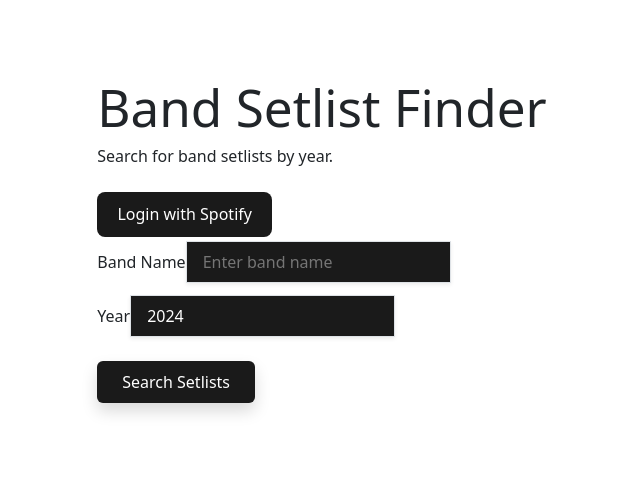
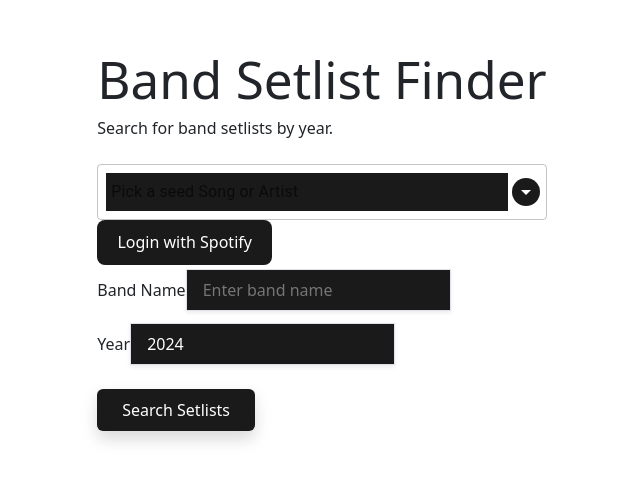
Before and after one commit to MichaelNorton1/setlistPlaylist, a React (Vite) app: page / in a window 1280 px wide. Shown: the part 147-628 px from the top of the page, without its empty margins (318-958 px from the left). Built offline with nearby package versions, Linux system fonts and the light colour scheme.

Commit message:
search test

```diff
--- a/src/App.jsx
+++ b/src/App.jsx
@@ -3,6 +3,7 @@ import axios from "axios";
 import AddToPlaylist from "./components/AddToPlaylist.jsx";
 import Spinner from "react-bootstrap/Spinner";
 import logErrorToServer from "./logErrorToServer.js";
+import SearchBar from "./components/SearchBar.jsx";
 
 function App() {
     const [band, setBand] = useState("");
@@ -70,6 +71,7 @@ function App() {
                 <h1 className="text-2xl font-bold">Band Setlist Finder</h1>
                 <p className="text-gray-600">Search for band setlists by year.</p>
             </header>
+            <SearchBar></SearchBar>
 
             <section className="mb-6">
                 {!sessionStorage.getItem("accessToken") && !accessToken ? (
--- /dev/null
+++ b/src/components/SearchBar.jsx
@@ -0,0 +1,85 @@
+import React, { useState } from 'react'
+import Autocomplete from '@mui/material/Autocomplete';
+import TextField from '@mui/material/TextField';
+
+
+/*
+ * Search.js is responsible for the dynamic search bar
+ */
+function SearchBar() {
+    const [accessToken, setAccessToken] = useState(sessionStorage.getItem("accessToken"));
+    const headers = {
+        'Content-Type': 'application/json',
+        'Accept': 'application/json',
+        'Authorization': `Bearer ${accessToken}`
+    }
+
+    const [options, setOptions] = useState([])
+
+    function updateOptions(event, value, reason) {
+        if (value && value !== '') {
+            fetch(`https://api.spotify.com/v1/search?q=${value.split(' ').join('%20')}&type=track,artist&limit=5`, { headers })
+                .then(response => response.json())
+                .then(
+                    (result) => {
+                        const artists = result.artists.items.map(artist => ({
+                            type: 'Artists',
+                            artists: artist.name,
+                            img: (artist.images.length ? artist.images.slice(-1)[0].url : null),
+                            id: artist.id
+                        }))
+                        const tracks = result.tracks.items.map(track => ({
+                            type: 'Tracks',
+                            name: track.name,
+                            artists: track.artists.map(artist => artist.name).join(', '),
+                            img: (track.album.images.length ? track.album.images.slice(-1)[0].url : null),
+                            explicit: track.explicit,
+                            id: track.id
+                        }))
+                        setOptions([...tracks, ...artists])
+                    }
+                )
+                .catch(error => {
+                    console.error('Error:', error);
+                });
+        }
+    }
+
+    const handleSelectionChange = (event, value) => {
+        console.log(value)
+        // Process selected track/artist for your use case here
+        if (value) {
+            // Example: You can set selected track/artist as a seed for playlist generation or other logic
+        }
+    }
+
+    return (
+        <div className="SearchBar">
+            <Autocomplete
+                options={options}
+                getOptionLabel={(option) => `${option.name ? `${option.name} - ` : ''}${option.artists}` }
+                renderOption={(option) => (
+                    <React.Fragment>
+                        {option.img && <img src={option.img} width={32} height={32} alt="album artwork"></img>}
+                        &nbsp;
+                        {option.name && <span>{option.name} -&nbsp;</span>}
+                        {option.artists}
+                        &nbsp;
+                        {option.explicit && <span style={{fontSize: '.75em', fontWeight: 'bold', color: 'red'}}>E</span>}
+                    </React.Fragment>
+                )}
+                autoHighlight
+                autoSelect
+                noOptionsText="Search for Artists or Tracks..."
+                onInputChange={updateOptions}
+                filterOptions={(options, state) => options}
+                getOptionSelected={(option, value) => option.id === value.id}
+                renderInput={(params) => <TextField {...params} label="Pick a seed Song or Artist" variant="outlined"/>}
+                onChange={handleSelectionChange}
+                groupBy={(option) => option.type}
+            />
+        </div>
+    )
+}
+
+export default SearchBar
```
Also changed, not shown: package.json (+7 -0 lines), 1 other file (tests, documents, lock files or other folders).
